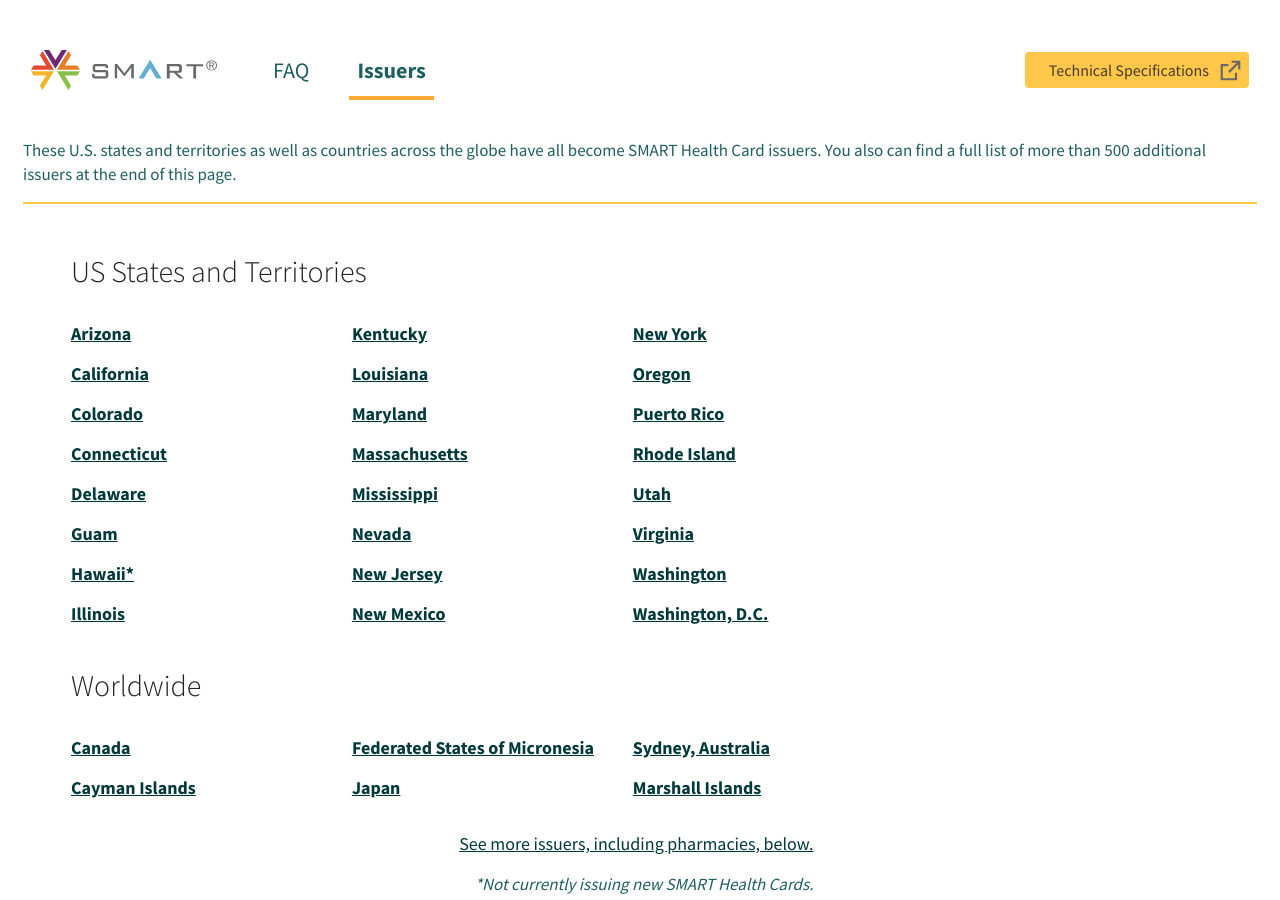
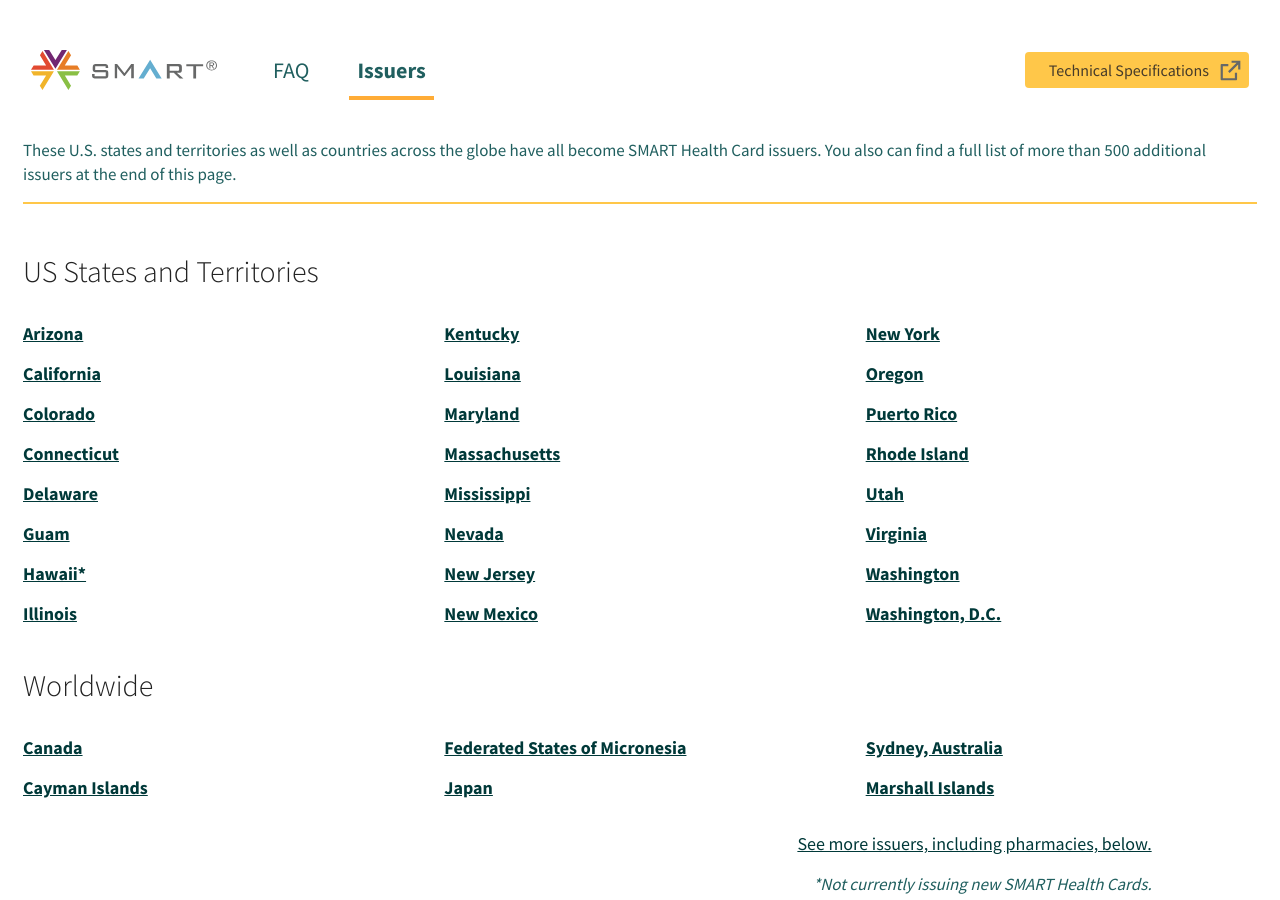
Before and after one commit to smart-health-cards/staging, a Jekyll site: the page built from en/issuers.html, in a window 1280 px wide and 900 px high, scrolled down 822 px. Built offline with Jekyll 4.4.1, drawn with Linux system fonts in a browser that asks for light colours.

Commit message:
Changes Issuers column layout

```diff
--- a/en/issuers.html
+++ b/en/issuers.html
@@ -58,7 +58,7 @@
     <hr class="hr-yellow">
 
     <div class="row pt-2">
-      <div class="col-12 col-md-8 ml-md-5">
+      <div class="col-12">
         <div class="row pt-4">
           <div class="col-12 pb-4">
             <h2 class="font-weight-light">US States and Territories</h2>
@@ -155,7 +155,7 @@
     <hr class="hr-yellow">
 
     <div class="row pt-2">
-      <div class="col-12 col-md-9">
+      <div class="col-12">
         <div class="row pt-4r">
           <div class="col-12 pb-3">
 
```
